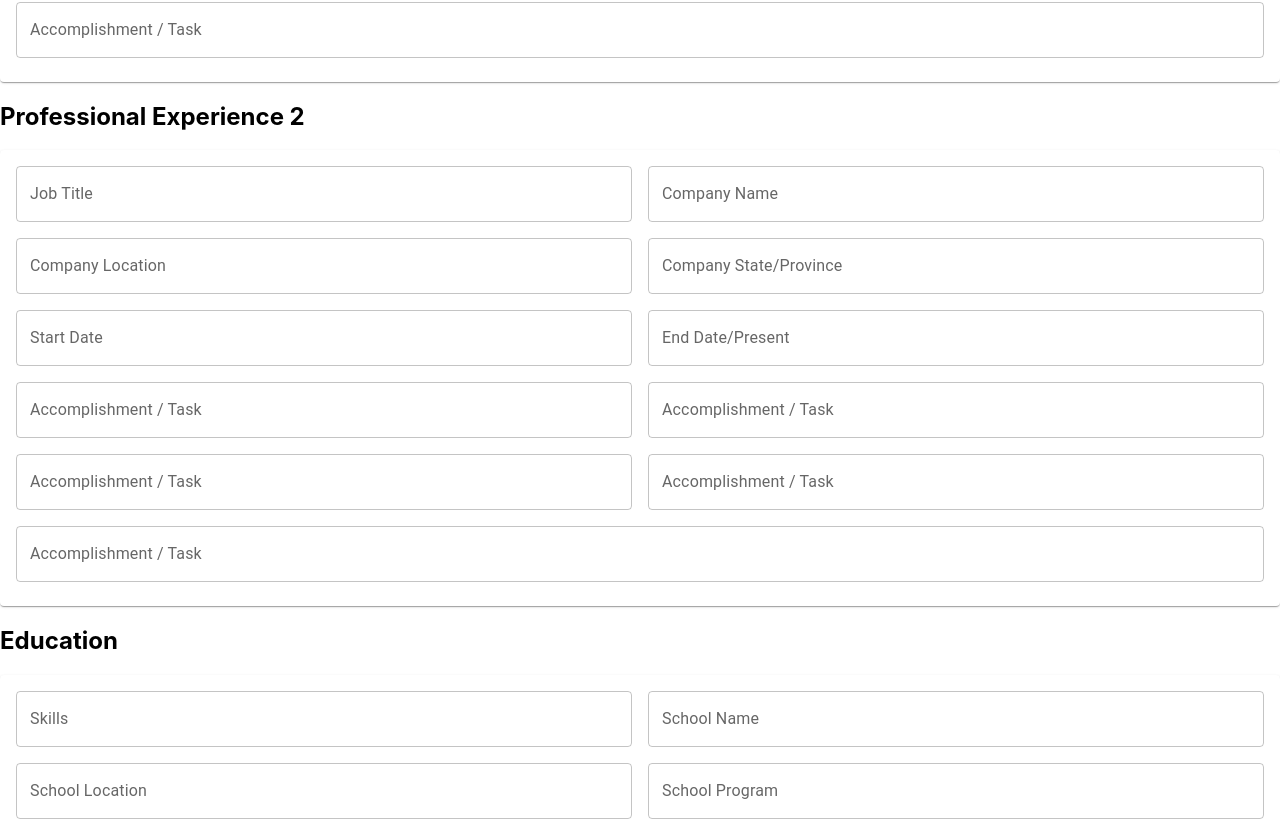
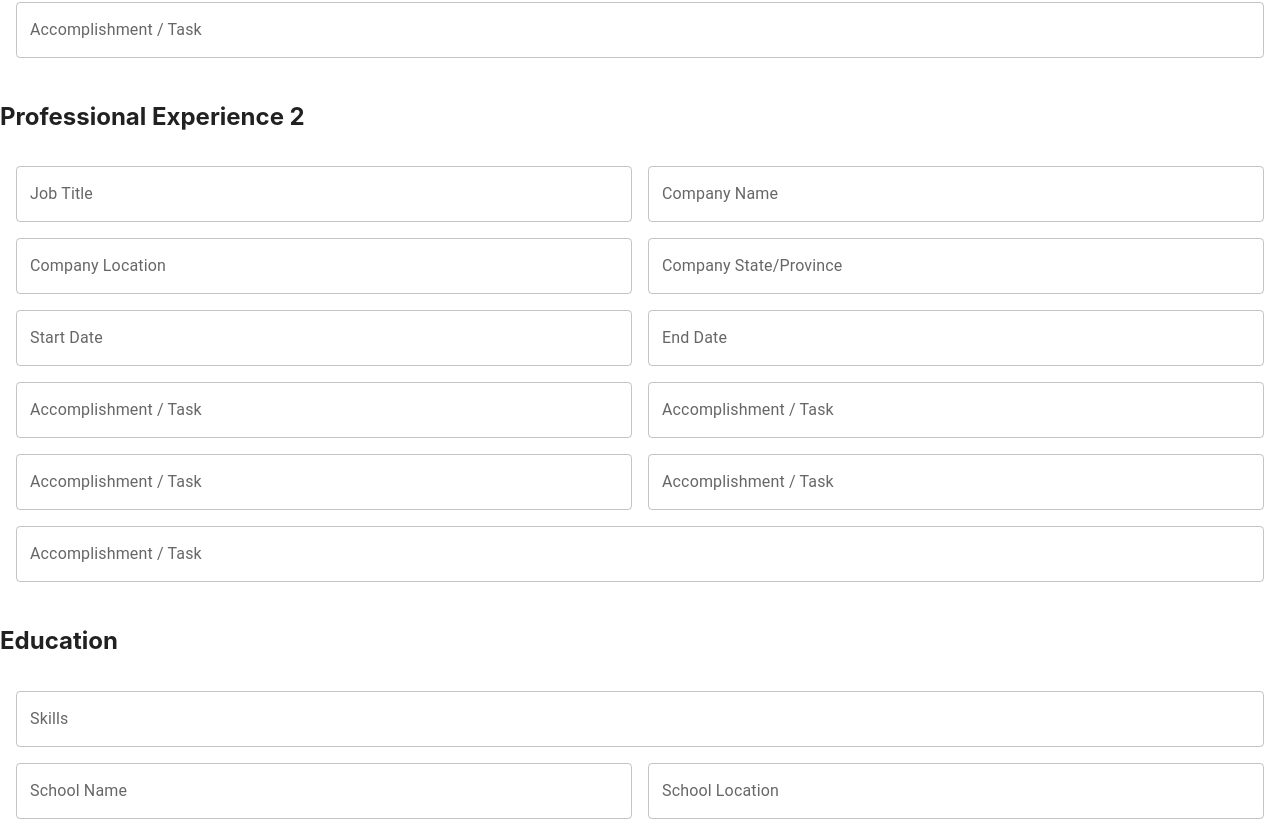
Before and after one commit to vcapella/resume2Pdf-generator, a React (Create React App) app in the folder client/: page / in a window 1280 px wide. Shown: the part 896-1720 px from the top of the page. Built offline with nearby package versions, Linux system fonts and the light colour scheme.

Commit message:
fixed submitBtn and workExp Refs

```diff
--- a/client/src/App.js
+++ b/client/src/App.js
@@ -2,12 +2,13 @@
 import axios from "axios";
 import { saveAs } from "file-saver";
 import { useState } from "react";
-import Box from "@mui/material/Box";
+// import Box from "@mui/material/Box";
 // import TextField from "@mui/material/TextField";
 import IntroductionForm from "./IntroductionForm";
 import ProfessionalExp1 from "./ProfessionalExp1";
 import ProfessionalExp2 from "./ProfessionalExp2";
 import EducationForm from "./EducationForm";
+import { Card } from "@mui/material";
 // import Input from "@mui/material/Input";
 
 function App() {
@@ -32,7 +33,7 @@ function App() {
     listAccomp1C: "",
     listAccomp1D: "",
     listAccomp1E: "",
-    listAccomp1F: "",
+    // listAccomp1F: "",
     titlePosition2: "",
     companyName2: "",
     cityCompany2: "",
@@ -44,7 +45,7 @@ function App() {
     listAccomp2C: "",
     listAccomp2D: "",
     listAccomp2E: "",
-    listAccomp2F: "",
+    // listAccomp2F: "",
     listOfSkills: "",
     gradYear1: "",
     schoolName1: "",
@@ -85,7 +86,7 @@ function App() {
     listAccomp1C,
     listAccomp1D,
     listAccomp1E,
-    listAccomp1F,
+    // listAccomp1F,
     titlePosition2,
     companyName2,
     cityCompany2,
@@ -97,7 +98,7 @@ function App() {
     listAccomp2C,
     listAccomp2D,
     listAccomp2E,
-    listAccomp2F,
+    // listAccomp2F,
     listOfSkills,
     gradYear1,
     schoolName1,
@@ -120,7 +121,7 @@ function App() {
   };
 
   return (
-    <Box
+    <Card
       component="form"
       // sx={{   (USE ON JSX FILES)
       //   "& .MuiTextField-root": { m: 1, width: "25ch" },  (USE ON JSX FILES)
@@ -164,7 +165,7 @@ function App() {
           listAccomp1C={listAccomp1C}
           listAccomp1D={listAccomp1D}
           listAccomp1E={listAccomp1E}
-          listAccomp1F={listAccomp1F}
+          // listAccomp1F={listAccomp1F}
         />
       </div>
       <div className="professionalExp2">
@@ -172,18 +173,18 @@ function App() {
 
         <ProfessionalExp2
           handleChange={handleChange}
-          titlePosition1={titlePosition2}
-          companyName1={companyName2}
-          cityCompany1={cityCompany2}
-          stateCompany1={stateCompany2}
-          startDate1={startDate2}
-          endDate1={endDate2}
-          listAccomp1A={listAccomp2A}
-          listAccomp1B={listAccomp2B}
-          listAccomp1C={listAccomp2C}
-          listAccomp1D={listAccomp2D}
-          listAccomp1E={listAccomp2E}
-          listAccomp1F={listAccomp2F}
+          titlePosition2={titlePosition2}
+          companyName2={companyName2}
+          cityCompany2={cityCompany2}
+          stateCompany2={stateCompany2}
+          startDate2={startDate2}
+          endDate2={endDate2}
+          listAccomp2A={listAccomp2A}
+          listAccomp2B={listAccomp2B}
+          listAccomp2C={listAccomp2C}
+          listAccomp2D={listAccomp2D}
+          listAccomp2E={listAccomp2E}
+          // listAccomp2F={listAccomp2F}
         />
       </div>
       <div className="Education">
@@ -197,14 +198,15 @@ function App() {
           aboutSchoolProgram1={aboutSchoolProgram1}
           gradYear1={gradYear1}
           extraAcademicInfo1={extraAcademicInfo1}
+          DownloadBtn={createAndDownloadPdf}
         />
       </div>
 
-      <button type="button" onClick={createAndDownloadPdf}>
+      {/* <button type="button" onClick={createAndDownloadPdf}>
         Submit
-      </button>
+      </button> OLD BUTTON*/}
       {/* </form> */}
-    </Box>
+    </Card>
   );
 }
 
--- a/client/src/EducationForm.jsx
+++ b/client/src/EducationForm.jsx
@@ -1,5 +1,6 @@
-import { Card, CardContent, Grid } from "@mui/material";
+import { CardContent, Grid } from "@mui/material";
 import TextField from "@mui/material/TextField";
+import Button from '@mui/material/Button';
 
 export default function EducationForm({
   handleChange,
@@ -9,12 +10,13 @@ export default function EducationForm({
   aboutSchoolProgram1,
   gradYear1,
   extraAcademicInfo1,
+  DownloadBtn
 }) {
   return (
-    <Card>
+
     <CardContent>
       <Grid container spacing={2}>
-          <Grid xs={12} sm={6} item>
+        <Grid xs={12} item>
           <TextField
             id="listOfSkills"
             name="listOfSkills"
@@ -87,7 +89,7 @@ export default function EducationForm({
           />
         </Grid>
 
-          <Grid xs={12} sm={6} item>
+        <Grid xs={12} item>
           <TextField
             id="extraAcademicInfo1"
             name="extraAcademicInfo1"
@@ -103,8 +105,13 @@ export default function EducationForm({
             multiline
           />
         </Grid>
+
+        <Grid xs={12} item>
+          <Button variant="contained" color="success" fullWidth type="button" onClick={DownloadBtn}>Submit/Download</Button>
+        </Grid>
+
       </Grid>
     </CardContent>
-    </Card>
+
   );
 }
--- a/client/src/IntroductionForm.jsx
+++ b/client/src/IntroductionForm.jsx
@@ -1,4 +1,4 @@
-import { Card, CardContent, Grid } from "@mui/material";
+import { CardContent, Grid } from "@mui/material";
 import TextField from "@mui/material/TextField";
 // import TextareaAutosize from '@mui/base/TextareaAutosize';
 
@@ -14,7 +14,7 @@ export default function IntroductionForm({
   personalSummary,
 }) {
   return (
-    <Card>
+
     <CardContent>
       <Grid container spacing={2}>
         <Grid xs={12} item>
@@ -141,6 +141,6 @@ export default function IntroductionForm({
         </Grid>
       </Grid>
     </CardContent>
-    </Card>
+
   );
 }
--- a/client/src/ProfessionalExp1.jsx
+++ b/client/src/ProfessionalExp1.jsx
@@ -1,4 +1,4 @@
-import { Card, CardContent, Grid } from "@mui/material";
+import { CardContent, Grid } from "@mui/material";
 import TextField from "@mui/material/TextField";
 
 export default function ProfessionalExp1({
@@ -14,10 +14,10 @@ export default function ProfessionalExp1({
 	listAccomp1C,
 	listAccomp1D,
 	listAccomp1E,
-	listAccomp1F,
+	// listAccomp1F,
 }) {
 	return (
-		<Card>
+
 		<CardContent>
 			<Grid container spacing={2}>
 				<Grid xs={12} sm={6} item>
@@ -185,6 +185,6 @@ export default function ProfessionalExp1({
                         /> removed due to limited space */}
 			</Grid>
 		</CardContent>
-		</Card>
+
 	);
 }
--- a/client/src/ProfessionalExp2.jsx
+++ b/client/src/ProfessionalExp2.jsx
@@ -1,4 +1,4 @@
-import { Card, CardContent, Grid } from "@mui/material";
+import { CardContent, Grid } from "@mui/material";
 import TextField from "@mui/material/TextField";
 
 export default function ProfessionalExp2({
@@ -14,16 +14,16 @@ export default function ProfessionalExp2({
 	listAccomp2C,
 	listAccomp2D,
 	listAccomp2E,
-	listAccomp2F,
+	// listAccomp2F,
 }) {
 	return (
-		<Card>
+
 		<CardContent>
 			<Grid container spacing={2}>
 				<Grid xs={12} sm={6} item>
 					<TextField
-							id="titlePosition1"
-							name="titlePosition1"
+						id="titlePosition2"
+						name="titlePosition2"
 						label="Job Title"
 						placeholder="Ninja Developer"
 						variant="outlined"
@@ -36,8 +36,8 @@ export default function ProfessionalExp2({
 
 				<Grid xs={12} sm={6} item>
 					<TextField
-							id="companyName1"
-							name="companyName1"
+						id="companyName2"
+						name="companyName2"
 						label="Company Name"
 						placeholder="Dev Warriors"
 						variant="outlined"
@@ -50,8 +50,8 @@ export default function ProfessionalExp2({
 
 				<Grid xs={12} sm={6} item>
 					<TextField
-							id="cityCompany1"
-							name="cityCompany1"
+						id="cityCompany2"
+						name="cityCompany2"
 						label="Company Location"
 						placeholder="Toronto"
 						variant="outlined"
@@ -64,8 +64,8 @@ export default function ProfessionalExp2({
 
 				<Grid xs={12} sm={6} item>
 					<TextField
-							id="stateCompany1"
-							name="stateCompany1"
+						id="stateCompany2"
+						name="stateCompany2"
 						label="Company State/Province"
 						placeholder="ON"
 						variant="outlined"
@@ -78,10 +78,10 @@ export default function ProfessionalExp2({
 
 				<Grid xs={12} sm={6} item>
 					<TextField
-							id="startDate1"
-							name="startDate1"
+						id="startDate2"
+						name="startDate2"
 						label="Start Date"
-							placeholder="Jan/2022"
+						placeholder="Jan/2021"
 						variant="outlined"
 						fullWidth
 						inputProps={{ maxLength: 8 }}
@@ -92,10 +92,10 @@ export default function ProfessionalExp2({
 
 				<Grid xs={12} sm={6} item>
 					<TextField
-							id="endDate1"
-							name="endDate1"
-							label="End Date/Present"
-							placeholder="Present"
+						id="endDate2"
+						name="endDate2"
+						label="End Date"
+						placeholder="Dec/2021"
 						variant="outlined"
 						fullWidth
 						inputProps={{ maxLength: 8 }}
@@ -106,8 +106,8 @@ export default function ProfessionalExp2({
 
 				<Grid xs={12} sm={6} item>
 					<TextField
-							id="listAccomp1A"
-							name="listAccomp1A"
+						id="listAccomp2A"
+						name="listAccomp2A"
 						label="Accomplishment / Task"
 						placeholder="List accomplishments, not responsibilities"
 						variant="outlined"
@@ -120,8 +120,8 @@ export default function ProfessionalExp2({
 
 				<Grid xs={12} sm={6} item>
 					<TextField
-							id="listAccomp1B"
-							name="listAccomp1B"
+						id="listAccomp2B"
+						name="listAccomp2B"
 						label="Accomplishment / Task"
 						placeholder="Make sure they’re written in a consistent form"
 						variant="outlined"
@@ -134,8 +134,8 @@ export default function ProfessionalExp2({
 
 				<Grid xs={12} sm={6} item>
 					<TextField
-							id="listAccomp1C"
-							name="listAccomp1C"
+						id="listAccomp2C"
+						name="listAccomp2C"
 						label="Accomplishment / Task"
 						placeholder="Use the active voice"
 						variant="outlined"
@@ -148,8 +148,8 @@ export default function ProfessionalExp2({
 
 				<Grid xs={12} sm={6} item>
 					<TextField
-							id="listAccomp1D"
-							name="listAccomp1D"
+						id="listAccomp2D"
+						name="listAccomp2D"
 						label="Accomplishment / Task"
 						placeholder="Quantify results wherever possible"
 						variant="outlined"
@@ -162,8 +162,8 @@ export default function ProfessionalExp2({
 
 				<Grid xs={12} item>
 					<TextField
-							id="listAccomp1E"
-							name="listAccomp1E"
+						id="listAccomp2E"
+						name="listAccomp2E"
 						label="Accomplishment / Task"
 						placeholder="Match the language from the job description"
 						variant="outlined"
@@ -175,16 +175,16 @@ export default function ProfessionalExp2({
 				</Grid>
 
 				{/* <TextField
-									id="listAccomp1F"
+									id="listAccomp2F"
 									label="Accomplishment / Task"
 									placeholder="Another Accomplishment"
-									name="listAccomp1F"
+									name="listAccomp2F"
 									inputProps={{ maxLength: 83 }}
 									onChange={handleChange}
-									value={listAccomp1F}
+									value={listAccomp2F}
 									/> removed due to limited space */}
 			</Grid>
 		</CardContent>
-		</Card>
+
 	);
 }
```
Also changed, not shown: 1 other file (tests, documents, lock files or other folders). Lines whose indentation alone changed are shown as unchanged.
